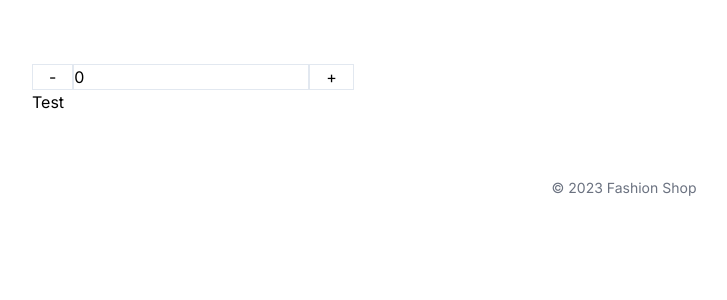
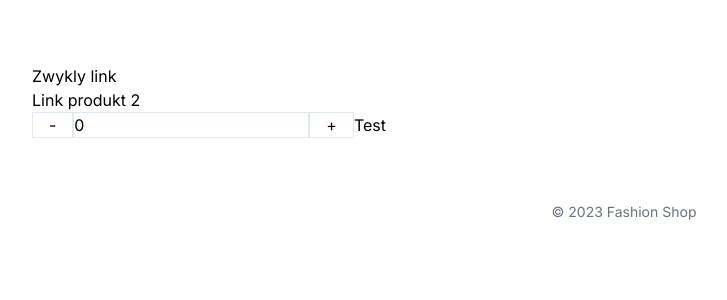
Before and after one commit to LukaszLewandowski91/Next-app, a Next.js app: page /product-1 in a window 1280 px wide. Shown: the top 300 px of the page, without its empty margins (16-743 px from the left). Built offline with nearby package versions, Linux system fonts and the light colour scheme.

Commit message:
test server component in client component

```diff
--- a/package.json
+++ b/package.json
@@ -12,7 +12,8 @@
   "dependencies": {
     "next": "13.5.4",
     "react": "^18",
-    "react-dom": "^18"
+    "react-dom": "^18",
+    "server-only": "^0.0.1"
   },
   "devDependencies": {
     "@types/node": "^20",
--- /dev/null
+++ b/src/app/blog/[...pathname]/page.tsx
@@ -0,0 +1,12 @@
+export default function pageBlogPathname({
+  params,
+}: {
+  params: { pathname: string[] };
+}) {
+  const pathname = params.pathname.join("/");
+  return (
+    <div>
+      <h1>Blog {pathname}</h1>
+    </div>
+  );
+}
--- a/src/app/product-1/page.tsx
+++ b/src/app/product-1/page.tsx
@@ -1,10 +1,19 @@
+import Link from "next/link";
 import { ProductCounter } from "@/ui/atoms/ProductCounter";
 
 export default function pageProduct1() {
   return (
     <div>
-      <ProductCounter />
-      Test
+      <div>
+        <a href="/product-2" className="hover:underline">
+          Zwykly link
+        </a>
+      </div>
+
+      <Link href="/product-2" className="hover:underline">
+        Link produkt 2
+      </Link>
+      <ProductCounter>Test</ProductCounter>
     </div>
   );
 }
--- /dev/null
+++ b/src/app/product/[productId]/page.tsx
@@ -0,0 +1,16 @@
+export default function SingleProductPage({
+  params,
+  searchParams,
+}: {
+  params: { productId: string };
+  searchParams: { [key: string]: string | string[] };
+}) {
+  const refferal = searchParams.test.toString();
+  return (
+    <div>
+      <h1>Single Product Page</h1>
+      {params.productId}
+      <p>Ref: {refferal}</p>
+    </div>
+  );
+}
--- a/src/ui/atoms/ProductCounter.tsx
+++ b/src/ui/atoms/ProductCounter.tsx
@@ -1,7 +1,7 @@
 "use client";
-import { useState } from "react";
+import { type ReactNode, useState } from "react";
 
-export const ProductCounter = () => {
+export const ProductCounter = ({ children }: { children: ReactNode }) => {
   const [count, setCount] = useState(0);
   return (
     <div>
@@ -18,6 +18,7 @@ export const ProductCounter = () => {
       >
         +
       </button>
+      {children}
     </div>
   );
 };
```
Also changed, not shown: 1 other file (tests, documents, lock files or other folders).
